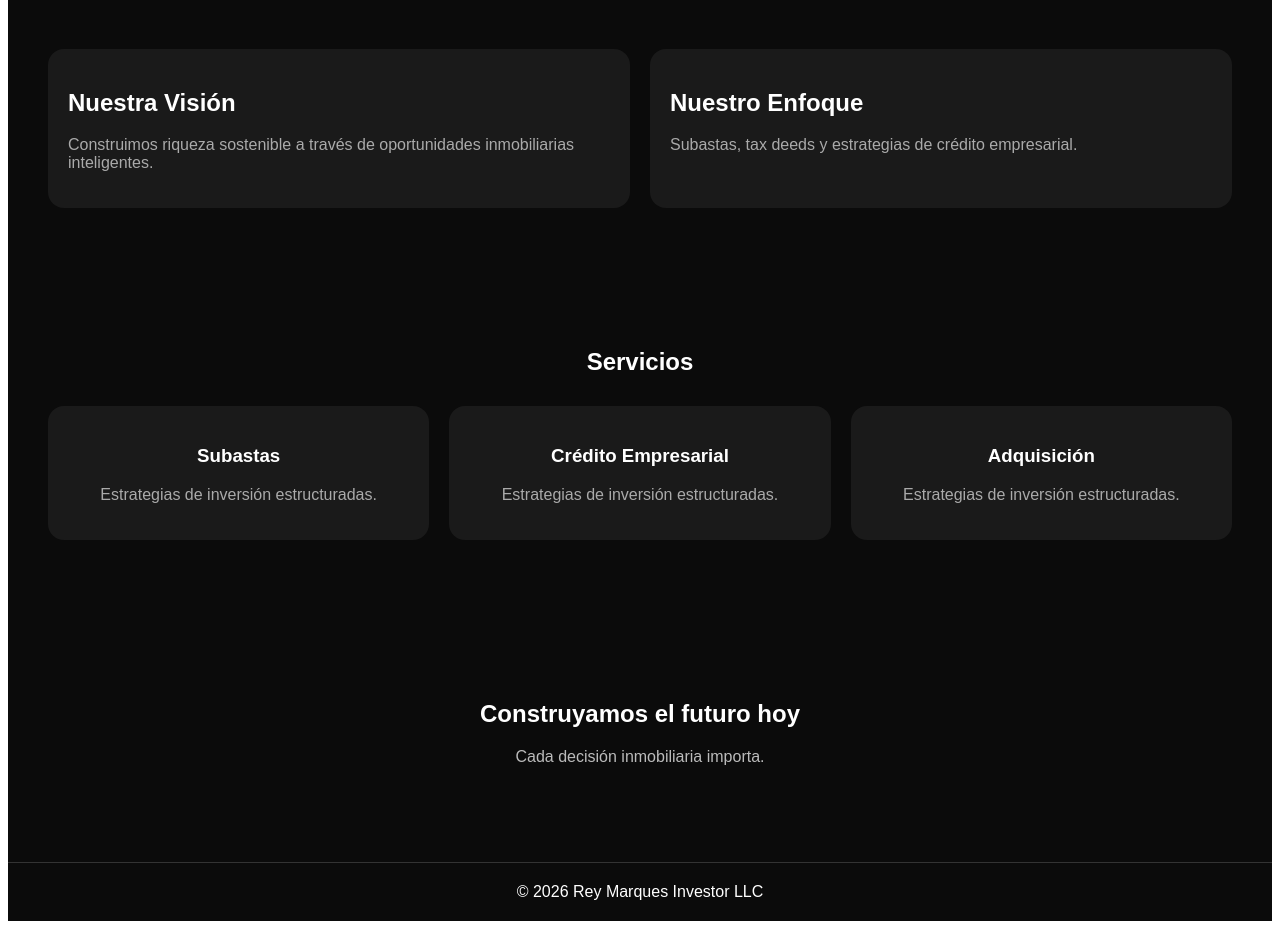
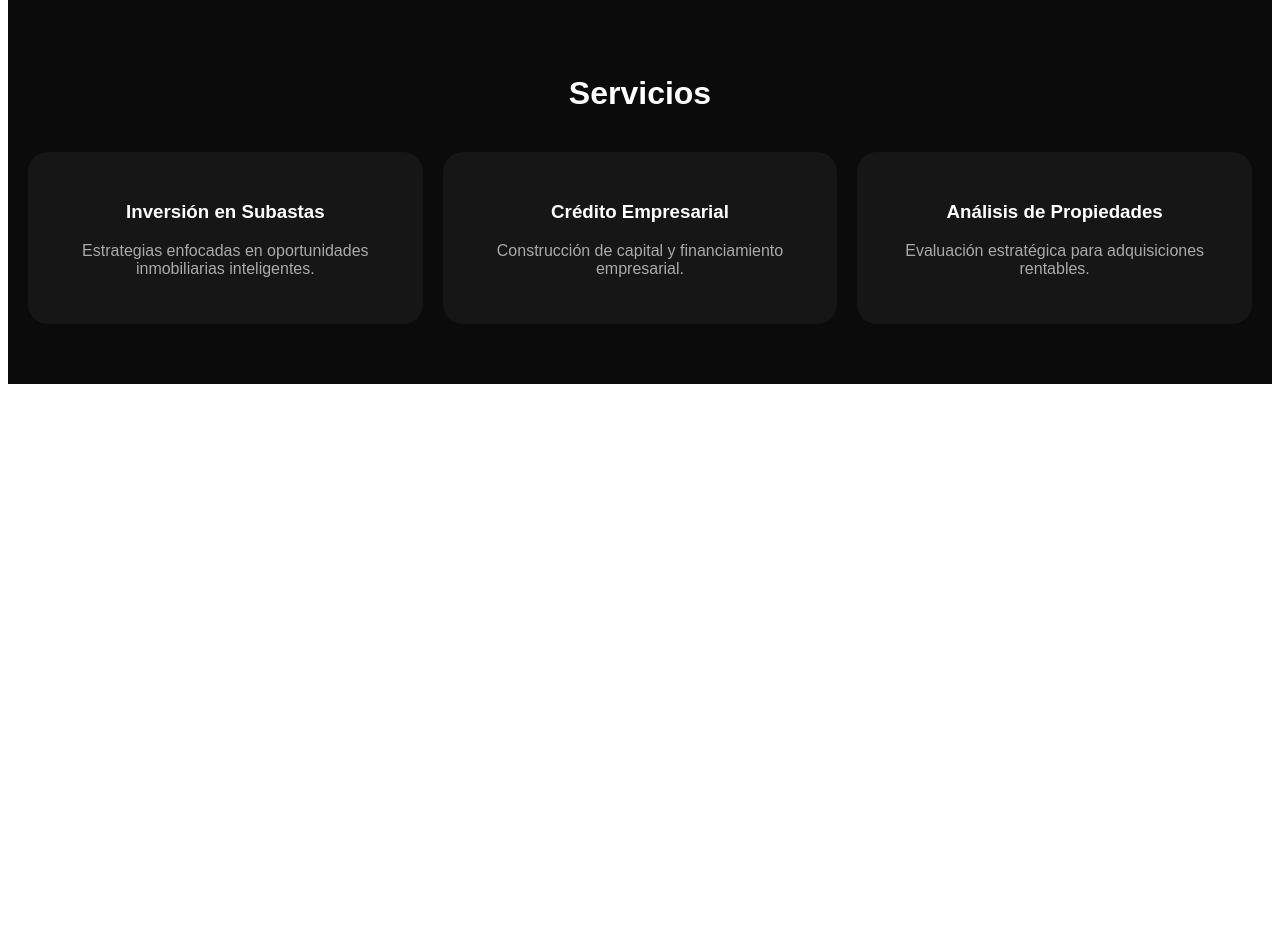
Before and after one commit to rybidgreen-gif/reymarques-web, a Next.js app: page / in a window 1280 px wide. Shown: the part 480-1409 px from the top of the page. After the commit the page ends 872 px from the top, so only its background shows below. Built offline with nearby package versions, Linux system fonts and the light colour scheme.

Commit message:
Update index.js
restore working website

```diff
--- a/pages/index.js
+++ b/pages/index.js
@@ -1,22 +1,41 @@
-
 import { motion } from "framer-motion";
 
 export default function Home() {
   return (
-    <div style={{ background: "#0b0b0b", color: "white", minHeight: "100vh", fontFamily: "Arial" }}>
-
+    <div
+      style={{
+        background: "#0b0b0b",
+        color: "white",
+        minHeight: "100vh",
+        fontFamily: "Arial"
+      }}
+    >
       {/* Hero */}
-      <section style={{ textAlign: "center", padding: "100px 20px" }}>
+      <section
+        style={{
+          textAlign: "center",
+          padding: "100px 20px"
+        }}
+      >
         <motion.h1
           initial={{ opacity: 0, y: 20 }}
           animate={{ opacity: 1, y: 0 }}
           transition={{ duration: 0.8 }}
-          style={{ fontSize: "48px", fontWeight: "bold" }}
+          style={{
+            fontSize: "48px",
+            fontWeight: "bold"
+          }}
         >
           Rey Marques Investor LLC
         </motion.h1>
 
-        <p style={{ color: "#bbb", maxWidth: "600px", margin: "20px auto" }}>
+        <p
+          style={{
+            color: "#bbb",
+            maxWidth: "600px",
+            margin: "20px auto"
+          }}
+        >
           Inversión inmobiliaria estratégica con visión moderna y enfoque en crecimiento patrimonial.
         </p>
 
@@ -36,52 +55,67 @@ export default function Home() {
             Agenda una Consulta
           </button>
         </a>
-
       </section>
 
-      {/* About */}
-      <section style={{ display: "grid", gridTemplateColumns: "1fr 1fr", gap: "20px", padding: "60px 40px" }}>
-        <div style={{ background: "#1a1a1a", padding: "20px", borderRadius: "16px" }}>
-          <h2>Nuestra Visión</h2>
+      {/* Servicios */}
+      <section
+        style={{
+          padding: "60px 20px",
+          textAlign: "center"
+        }}
+      >
+        <h2 style={{ fontSize: "32px" }}>
+          Servicios
+        </h2>
+
+        <div
+          style={{
+            display: "grid",
+            gridTemplateColumns: "repeat(auto-fit,minmax(250px,1fr))",
+            gap: "20px",
+            marginTop: "40px"
+          }}
+        >
+          <div
+            style={{
+              background: "#161616",
+              padding: "30px",
+              borderRadius: "20px"
+            }}
+          >
+            <h3>Inversión en Subastas</h3>
             <p style={{ color: "#aaa" }}>
-            Construimos riqueza sostenible a través de oportunidades inmobiliarias inteligentes.
+              Estrategias enfocadas en oportunidades inmobiliarias inteligentes.
             </p>
           </div>
 
-        <div style={{ background: "#1a1a1a", padding: "20px", borderRadius: "16px" }}>
-          <h2>Nuestro Enfoque</h2>
+          <div
+            style={{
+              background: "#161616",
+              padding: "30px",
+              borderRadius: "20px"
+            }}
+          >
+            <h3>Crédito Empresarial</h3>
             <p style={{ color: "#aaa" }}>
-            Subastas, tax deeds y estrategias de crédito empresarial.
+              Construcción de capital y financiamiento empresarial.
             </p>
           </div>
-      </section>
 
-      {/* Services */}
-      <section style={{ padding: "60px 40px", textAlign: "center" }}>
-        <h2>Servicios</h2>
-
-        <div style={{ display: "grid", gridTemplateColumns: "repeat(3,1fr)", gap: "20px", marginTop: "30px" }}>
-          {["Subastas", "Crédito Empresarial", "Adquisición"].map((item) => (
-            <div key={item} style={{ background: "#1a1a1a", padding: "20px", borderRadius: "16px" }}>
-              <h3>{item}</h3>
+          <div
+            style={{
+              background: "#161616",
+              padding: "30px",
+              borderRadius: "20px"
+            }}
+          >
+            <h3>Análisis de Propiedades</h3>
             <p style={{ color: "#aaa" }}>
-                Estrategias de inversión estructuradas.
+              Evaluación estratégica para adquisiciones rentables.
             </p>
           </div>
-          ))}
         </div>
       </section>
-
-      {/* CTA */}
-      <section style={{ textAlign: "center", padding: "80px 20px" }}>
-        <h2>Construyamos el futuro hoy</h2>
-        <p style={{ color: "#bbb" }}>Cada decisión inmobiliaria importa.</p>
-      </section>
-
-      <footer style={{ textAlign: "center", padding: "20px", borderTop: "1px solid #333" }}>
-        © {new Date().getFullYear()} Rey Marques Investor LLC
-      </footer>
-
     </div>
   );
 }
```
Lines whose indentation alone changed are shown as unchanged.
